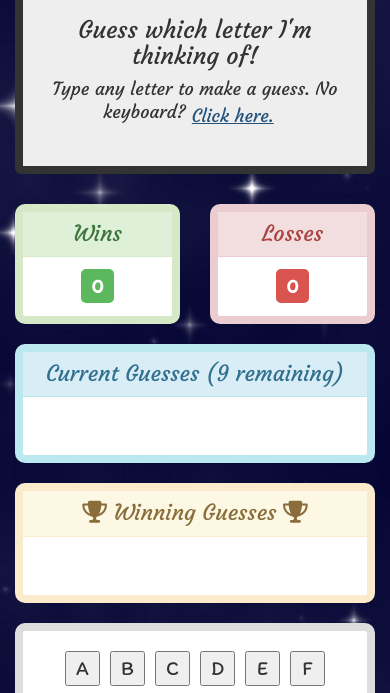
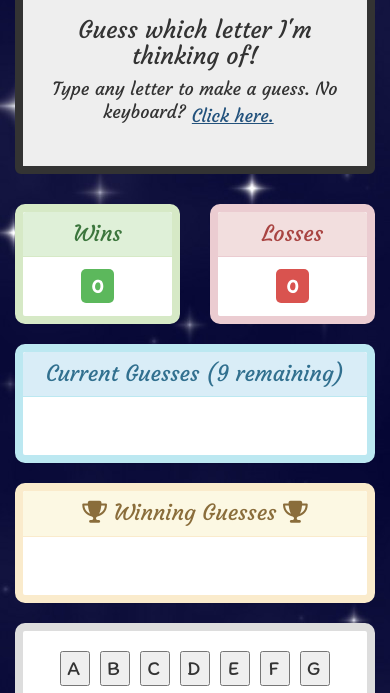
Before and after one commit to awberez/Psychic-Game, a plain HTML site: page index.html in a window 390 px wide. Both pictures are taken after a click on the button "Click here.". Shown: the part 121-814 px from the top of the page. Drawn offline with nearby package versions, Linux system fonts and the light colour scheme; a web font is replaced by a local one.

Commit message:
mobile change

```diff
--- a/assets/css/style.css
+++ b/assets/css/style.css
@@ -83,8 +83,9 @@ button:focus {
 }
 
 .letter-button {
-	width: 35px;
+	width: 30px;
     margin: 5px;
+    padding-left: 1%;
 }
 
 .btn-game {
```
